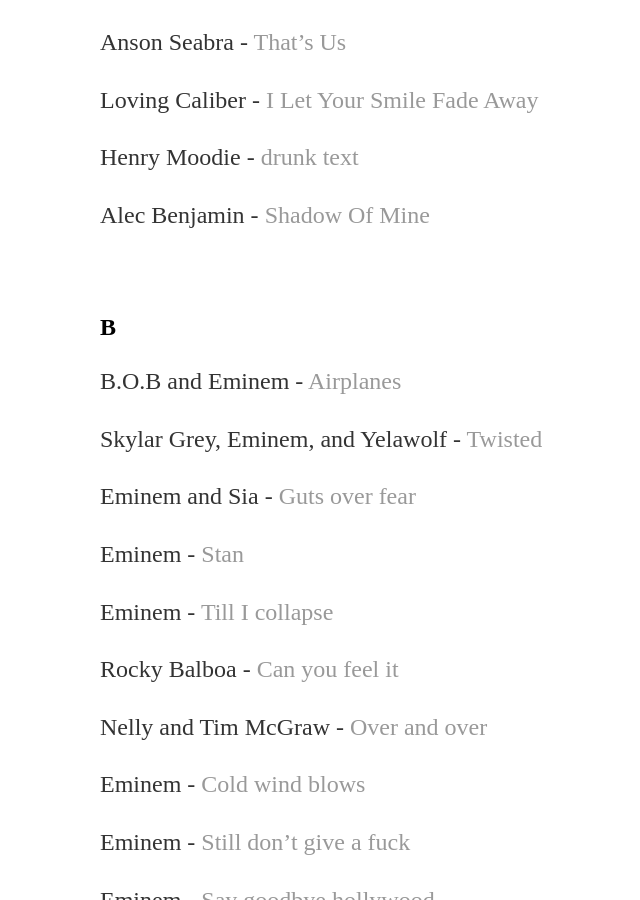
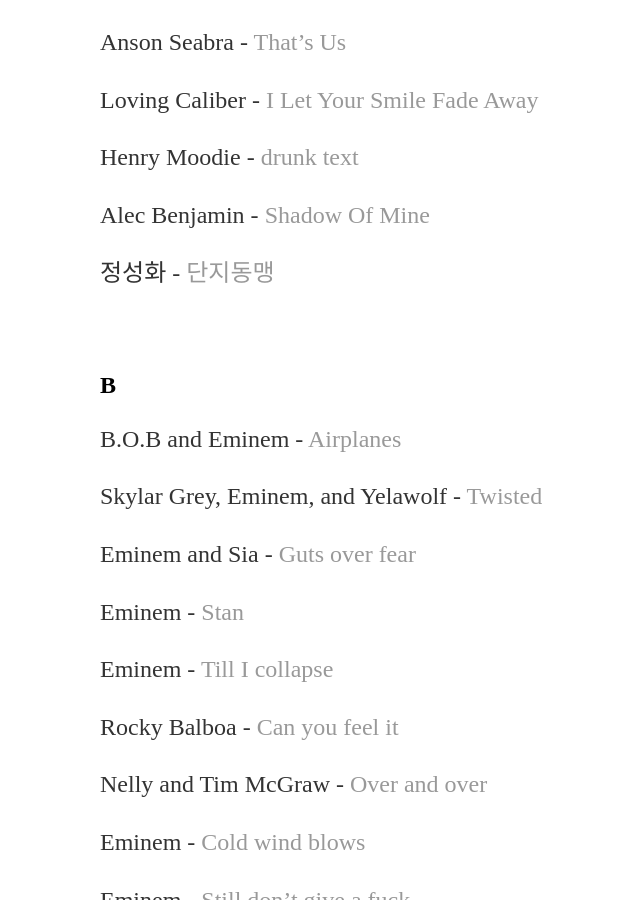
Before and after one commit to yjkweon24/yjkweon24.github.io, a Jekyll site: the page built from _posts/2018-10-23-songs-that-i-love.md, in a window 1280 px wide and 900 px high, scrolled down 3595 px. Shown: the whole window, without its empty margins (92-732 px from the left). Built offline with Jekyll 4.4.1, drawn with Linux system fonts in a browser that asks for light colours.

Commit message:
Update 2018-10-23-songs-that-i-love.md

```diff
--- a/_posts/2018-10-23-songs-that-i-love.md
+++ b/_posts/2018-10-23-songs-that-i-love.md
@@ -122,6 +122,8 @@
 Henry Moodie - [drunk text](https://www.youtube.com/watch?v=OqEc_169ywY)
 
 Alec Benjamin - [Shadow Of Mine](https://www.youtube.com/watch?v=g5T2tu3Yky4)
+
+정성화 - [단지동맹](https://www.youtube.com/watch?v=ARPETSFAfFI)
 
 <br>
 
```
